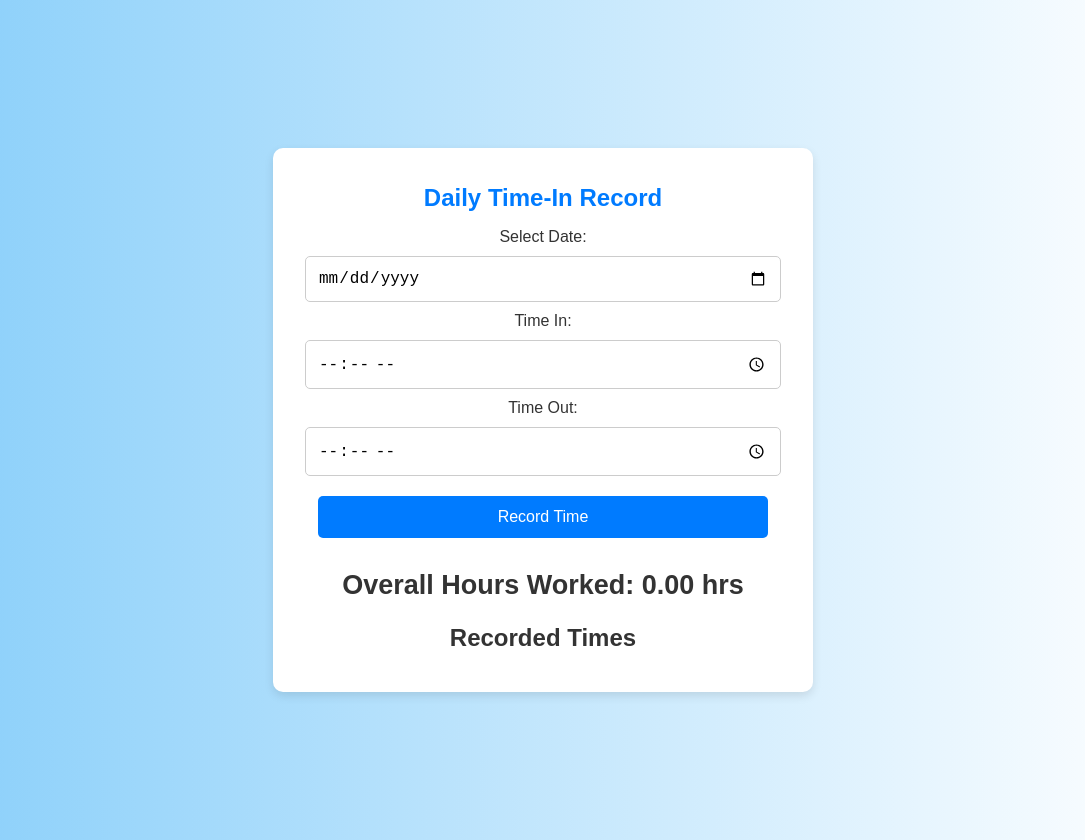
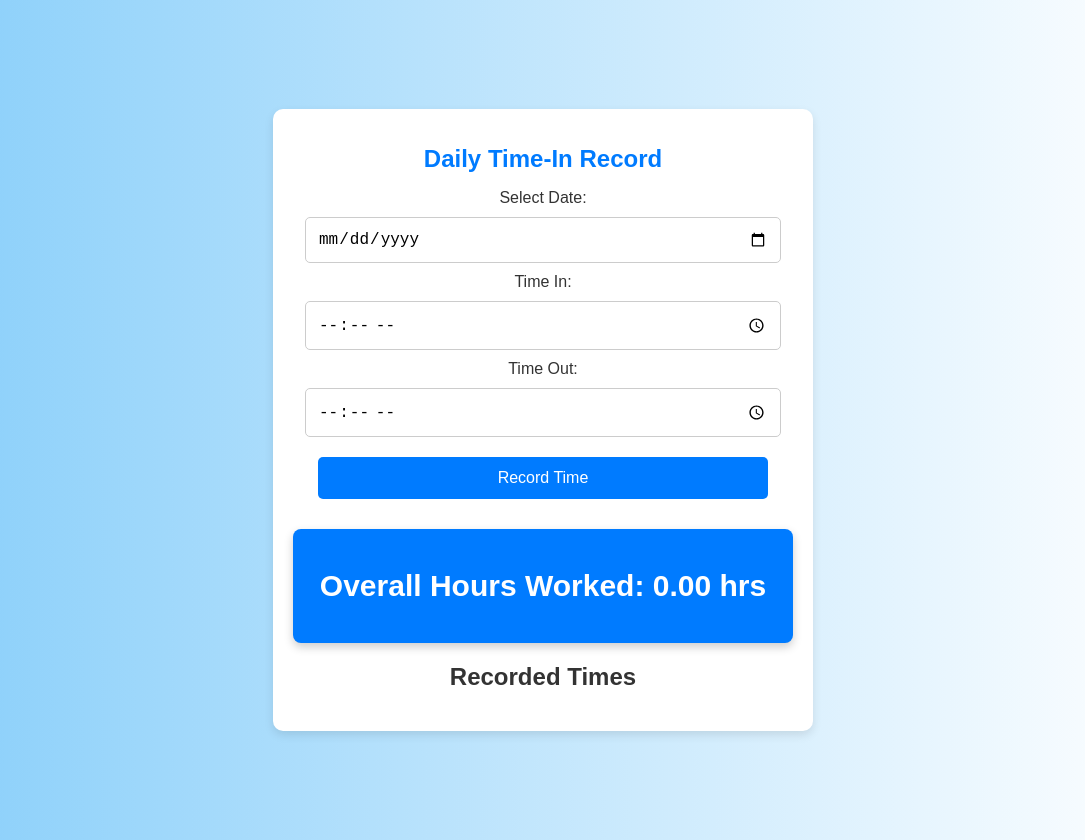
Before and after one commit to dreuscollins/time-in-record, a plain HTML site: page index.html in a window 1280 px wide. Shown: the whole page, without its empty margins (97-1182 px from the left). Drawn offline with Linux system fonts and the light colour scheme.

Commit message:
Update styles.css

```diff
--- a/styles.css
+++ b/styles.css
@@ -85,11 +85,18 @@ li {
 }
 /* Overall Hours Section */
 #overall {
+    background: #007BFF;
+    color: white;
+    padding: 15px;
     margin-top: 20px;
-    font-size: 18px;
+    border-radius: 8px;   /* Smooth Rounded Corners */
+    text-align: center;
+    font-size: 20px;
     font-weight: bold;
-    color: #333;
+    box-shadow: 0 4px 10px rgba(0, 0, 0, 0.2); /* Soft Shadow */
+    animation: fadeIn 0.5s ease-in-out;
 }
+
 /* 🌟 Responsive Design */
 @media (max-width: 600px) {
     body {
```
